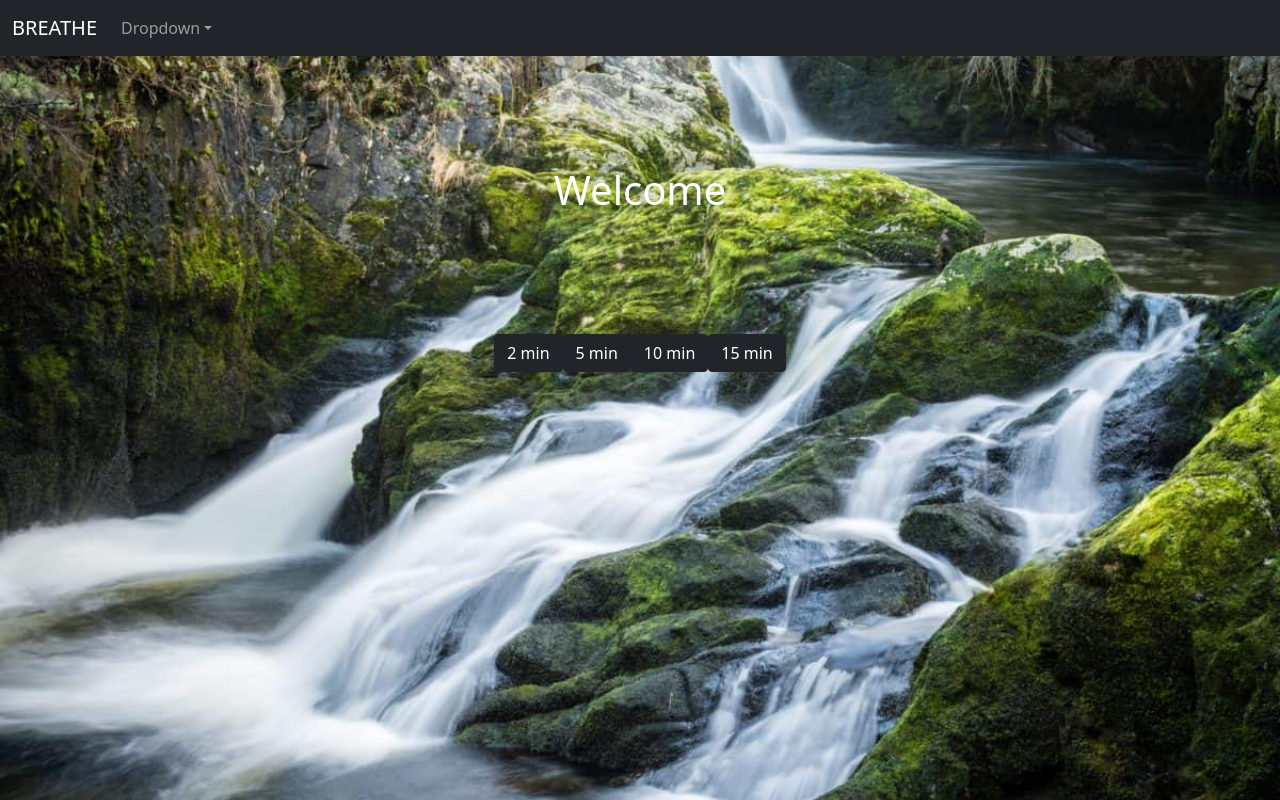
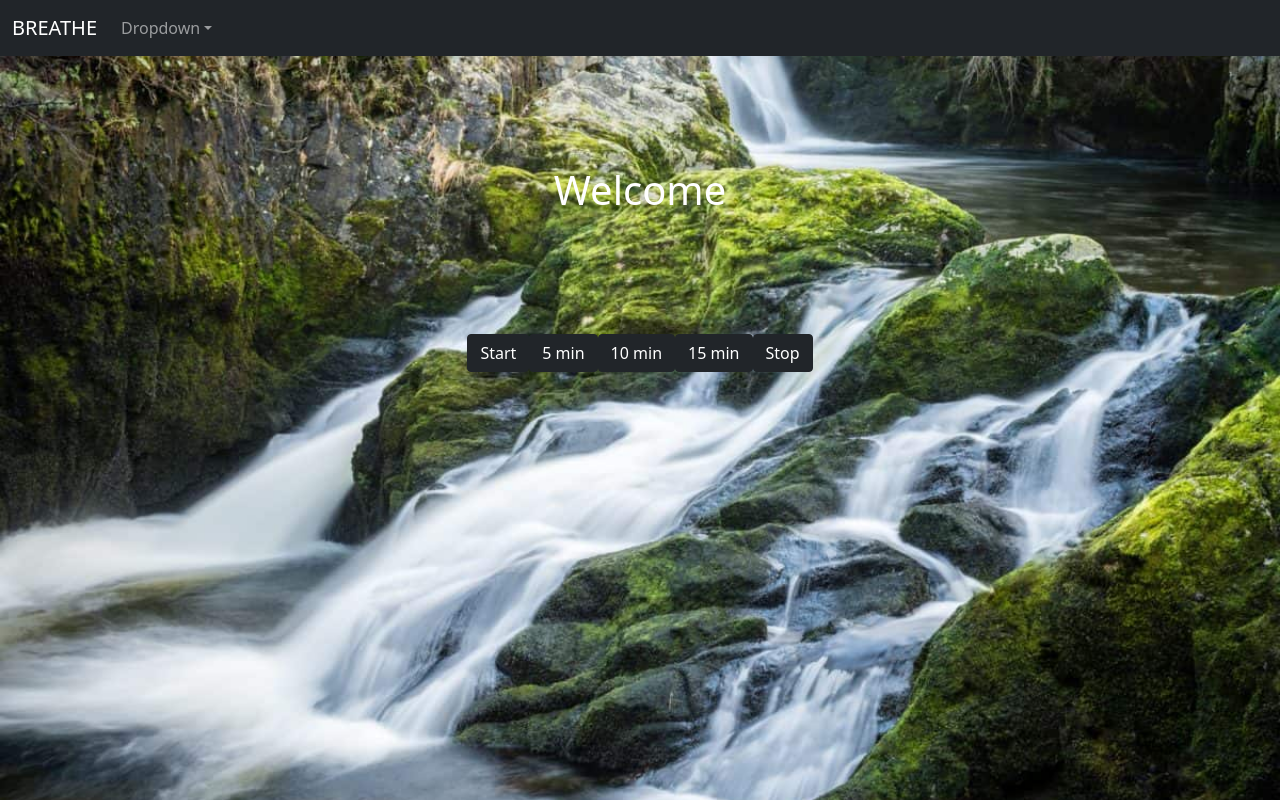
Before and after one commit to vitoriaroas/meditation-app, a React (Create React App) app: page / in a window 1280 px wide. Built offline with nearby package versions, Linux system fonts and the light colour scheme.

Commit message:
added a stop button

```diff
--- a/src/App.js
+++ b/src/App.js
@@ -2,6 +2,7 @@ import React from 'react'
 import { BrowserRouter as Router, Switch, Route } from 'react-router-dom'
 import './App.css'
 import 'bootstrap/dist/css/bootstrap.min.css'
+
 import Home from './scenes/Home'
 import Login from './scenes/Login'
 import Signup from './scenes/Signup'
--- a/src/components/Header.jsx
+++ b/src/components/Header.jsx
@@ -1,4 +1,6 @@
 import React from 'react'
+
+
 
 function Header() {
   return (
--- a/src/scenes/Home.jsx
+++ b/src/scenes/Home.jsx
@@ -7,16 +7,29 @@ function Home() {
   const start = () => {
     audio.play()
   }
+
+ const stop = () => {
+   audio.pause()
+ }
   return (
     <>
       <h1 class="container">Welcome</h1>
       <div class="container">
         <Button onClick={start} variant="dark">
-          2 min
+          Start
         </Button>{' '}
-        <Button variant="dark">5 min</Button>{' '}
-        <Button variant="dark">10 min</Button>{' '}
-        <Button variant="dark">15 min</Button>{' '}
+        <Button onClick={start} variant="dark">
+          5 min
+        </Button>{' '}
+        <Button onClick={start} variant="dark">
+          10 min
+        </Button>{' '}
+        <Button onClick={start} variant="dark">
+          15 min
+        </Button>{' '}
+        <Button onClick={stop} variant="dark">
+          Stop
+        </Button>{' '}
       </div>
     </>
   )
```
Also changed, not shown: src/App.css (line endings or trailing spaces).
